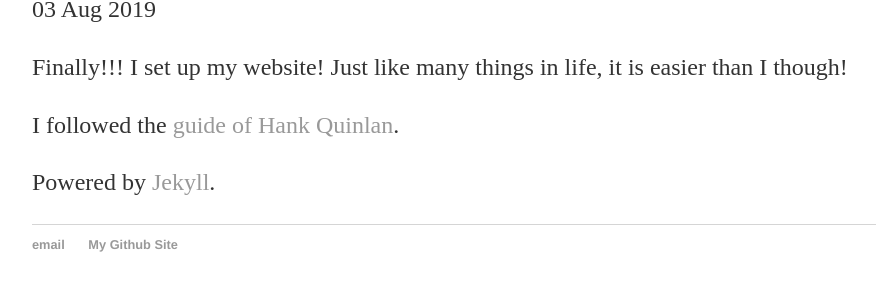
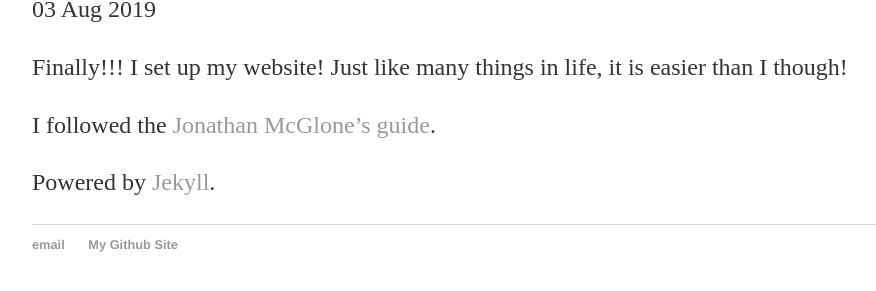
Before and after one commit to YannanTang/YannanTang.github.io, a Jekyll site: the page built from _posts/2019-08-03-Finally.md, in a window 1280 px wide. Shown: the part 204-495 px from the top of the page, without its empty margins (160-1036 px from the left). Built offline with Jekyll 4.4.1, drawn with Linux system fonts in a browser that asks for light colours.

Commit message:
Update 2019-08-03-Finally.md
Correct the name of the author.

```diff
--- a/_posts/2019-08-03-Finally.md
+++ b/_posts/2019-08-03-Finally.md
@@ -6,6 +6,6 @@ date: 2019-08-03
 
 Finally!!! I set up my website! Just like many things in life, it is easier than I though!
 
-I followed the [guide of Hank Quinlan](http://jmcglone.com/guides/github-pages/).
+I followed the [Jonathan McGlone's guide](http://jmcglone.com/guides/github-pages/).
 
 Powered by [Jekyll](http://jekyllrb.com).
```
